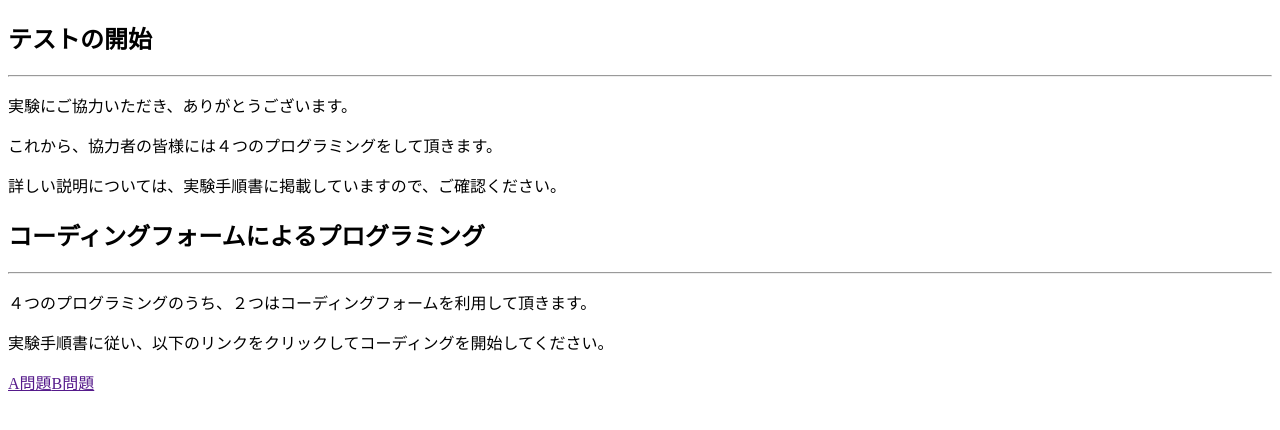
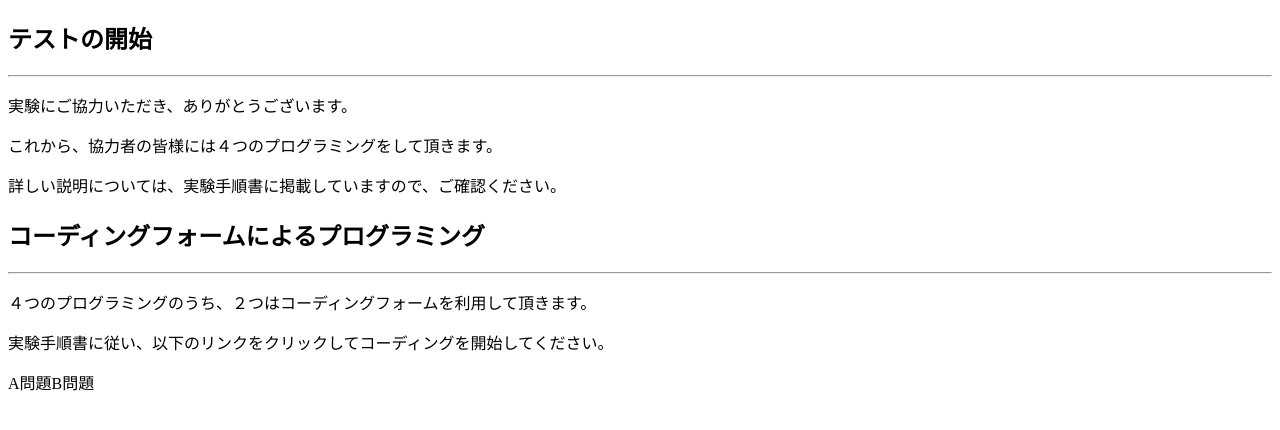
Before and after one commit to KHashimoto3/PLS_FRONT, a Vue app in the folder teikei_proto/: page / in a window 1280 px wide. Shown: the top 430 px of the page. Built offline with nearby package versions, Linux system fonts and the light colour scheme.

Commit message:
指定されたフォームを表示できるようにした

```diff
--- a/teikei_proto/src/App.vue
+++ b/teikei_proto/src/App.vue
@@ -15,8 +15,8 @@
     <p>
       実験手順書に従い、以下のリンクをクリックしてコーディングを開始してください。
     </p>
-    <a href="" @click="goto_form(0)">A問題</a>
-    <a href="" @click="goto_form(1)">B問題</a>
+    <a @click="goto_form(0)">A問題</a>
+    <a @click="goto_form(1)">B問題</a>
   </section>
 </template>
 
```
Also changed, not shown: teikei_proto/src/CodingForm.vue (+15 -2 lines).
